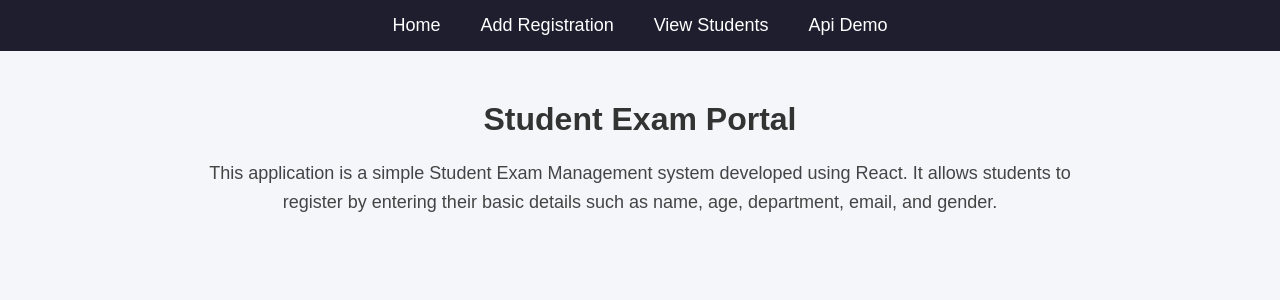
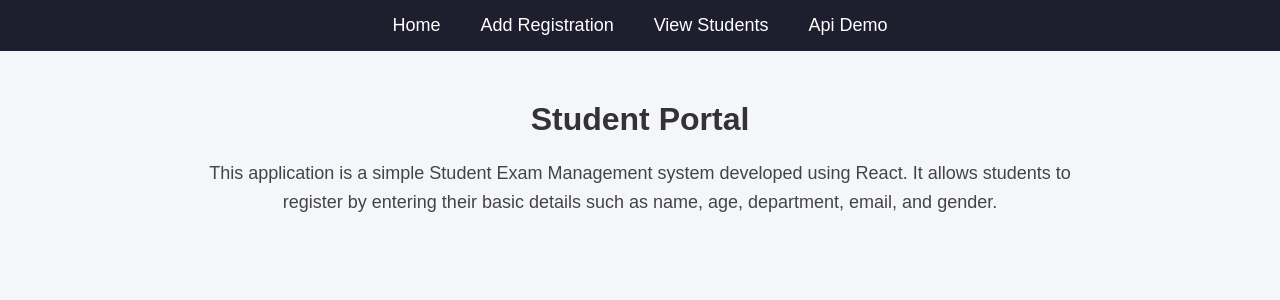
Before and after one commit to pravalli-26/FEDF-LAB-EXAM-2500030827, a React (Vite) app: page / in a window 1280 px wide. Shown: the top 300 px of the page. Built offline with nearby package versions, Linux system fonts and the light colour scheme.

Commit message:
modified project v5.0

```diff
--- a/src/exam/Home.jsx
+++ b/src/exam/Home.jsx
@@ -4,7 +4,7 @@ import "./style.css";
 function Home() {
   return (
     <div className="home">
-      <h1>Student Exam Portal</h1>
+      <h1>Student  Portal</h1>
       <p>
         This application is a simple Student Exam Management system developed
         using React. It allows students to register by entering their basic
```
